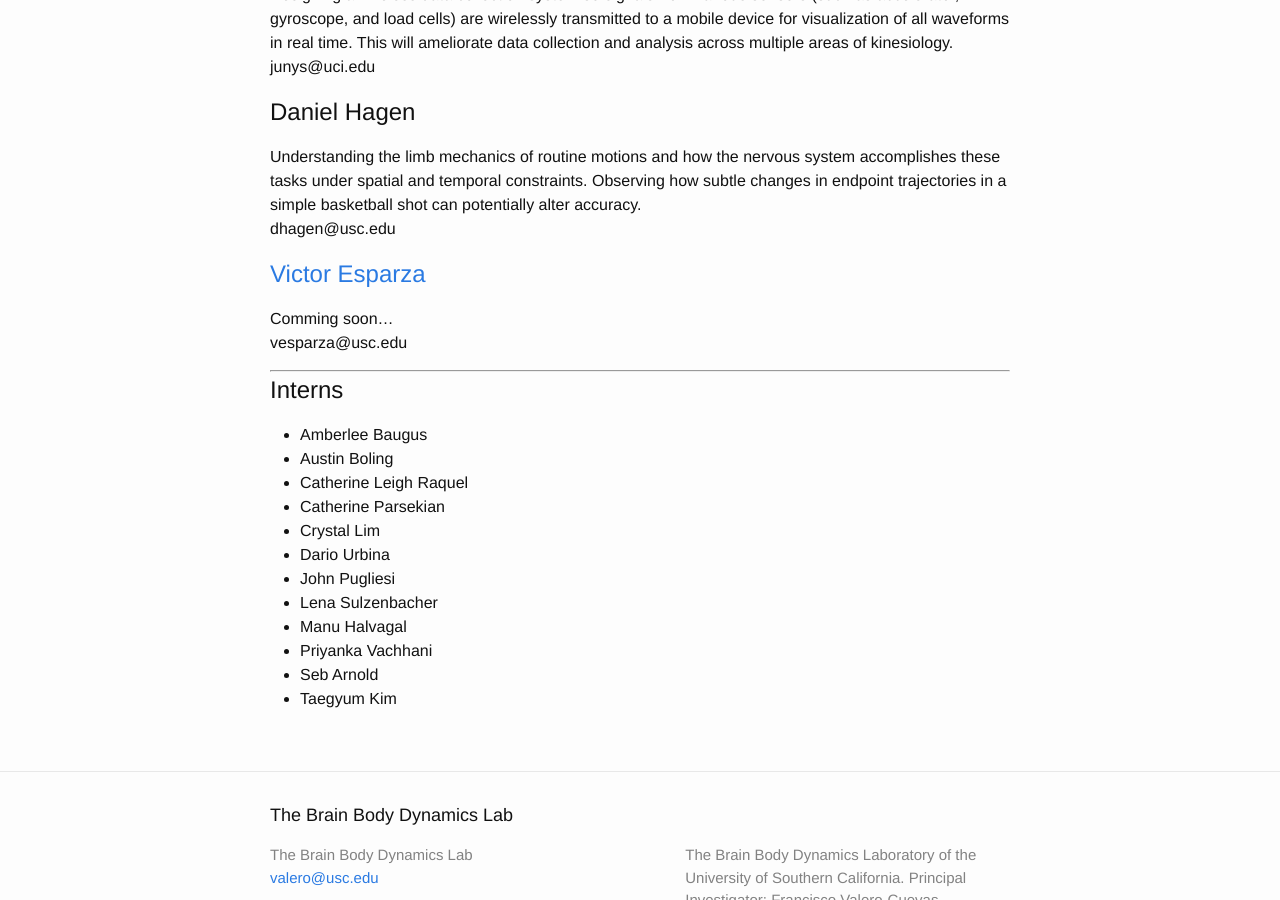
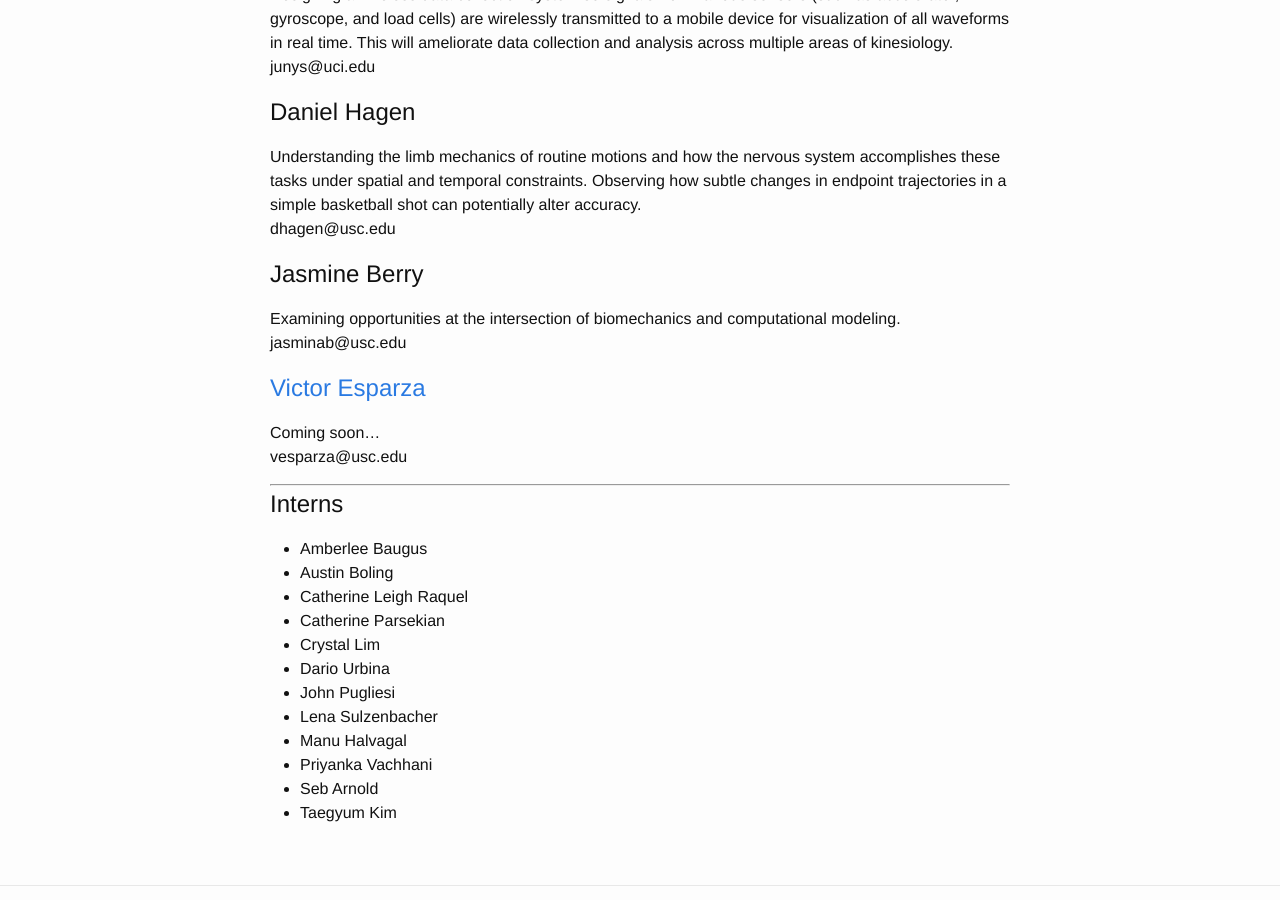
Before and after one commit to usc-bbdl/usc-bbdl.github.io, a Jekyll site: the page built from about.md, in a window 1280 px wide and 900 px high, scrolled down 2095 px. Built offline with Jekyll 4.4.1, drawn with Linux system fonts in a browser that asks for light colours.

Commit message:
add jasmine

```diff
--- a/about.md
+++ b/about.md
@@ -75,8 +75,13 @@ junys@uci.edu
 Understanding the limb mechanics of routine motions and how the nervous system accomplishes these tasks under spatial and temporal constraints. Observing how subtle changes in endpoint trajectories in a simple basketball shot can potentially alter accuracy.
 dhagen@usc.edu
 
+# Jasmine Berry
+Examining opportunities at the intersection of biomechanics and computational modeling.
+jasminab@usc.edu
+
+
 # [Victor Esparza](https://sites.google.com/a/usc.edu/victor/)
-Comming soon...
+Coming soon...
 vesparza@usc.edu
 
 
```
